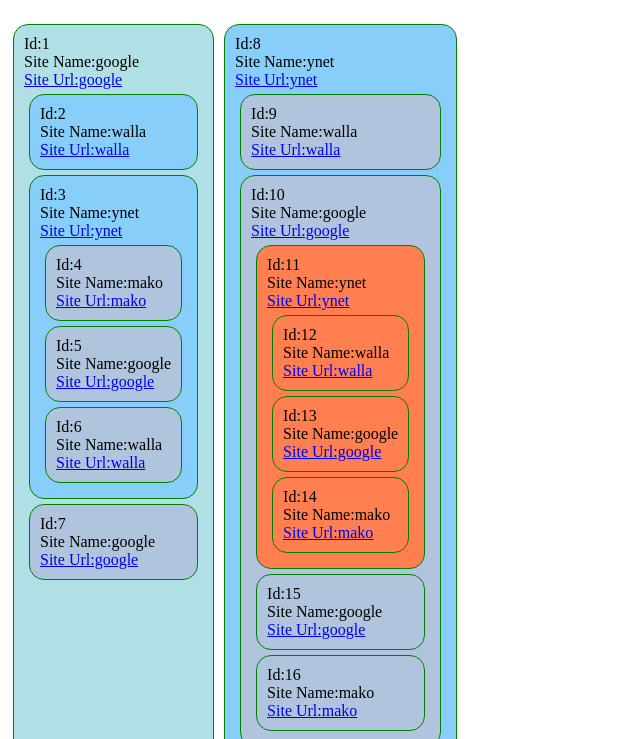
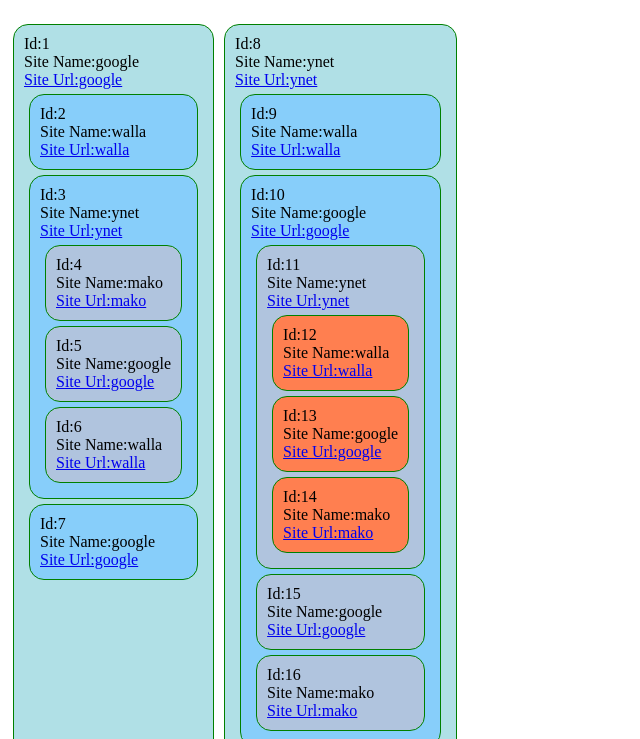
Before and after one commit to Michal-Matayev/commer, a plain HTML site: page index.html in a window 1280 px wide. Shown: the part 61-800 px from the top of the page, without its empty margins (0-640 px from the left). Drawn offline with Linux system fonts and the light colour scheme.

Commit message:
The mission complete:)

```diff
--- a/tree.js
+++ b/tree.js
@@ -12,6 +12,8 @@
 
 
 function renderItem(parent, prop, level) {
+
+
     const div = document.createElement("div");
     div.setAttribute("class", `level level${level}`)
 
@@ -36,17 +38,16 @@
 
 function iteratorObject(mainContainer, arrayObject, level) {
     arrayObject.forEach((prop) => {
+
         const nextParent = renderItem(mainContainer, prop, level);
-
+        console.log(nextParent);
         if (prop.hasOwnProperty("subData")) {
             iteratorObject(nextParent, prop.subData, ++level);
-            console.log(level)
+            level--;
         }
 
+    });
 
-
-
-    });
 }
 
 window.addEventListener('load', fetchData);
```
Also changed, not shown: mystyle.css (line endings or trailing spaces).
